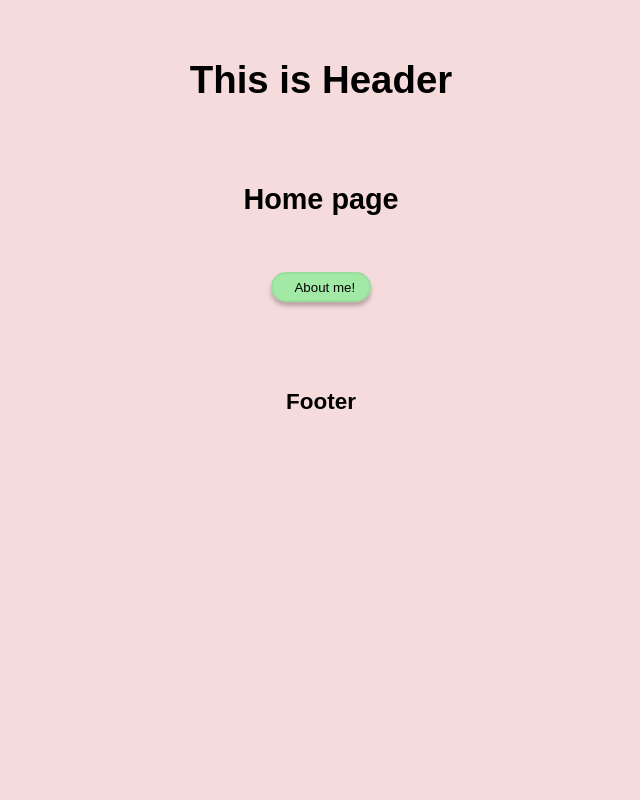
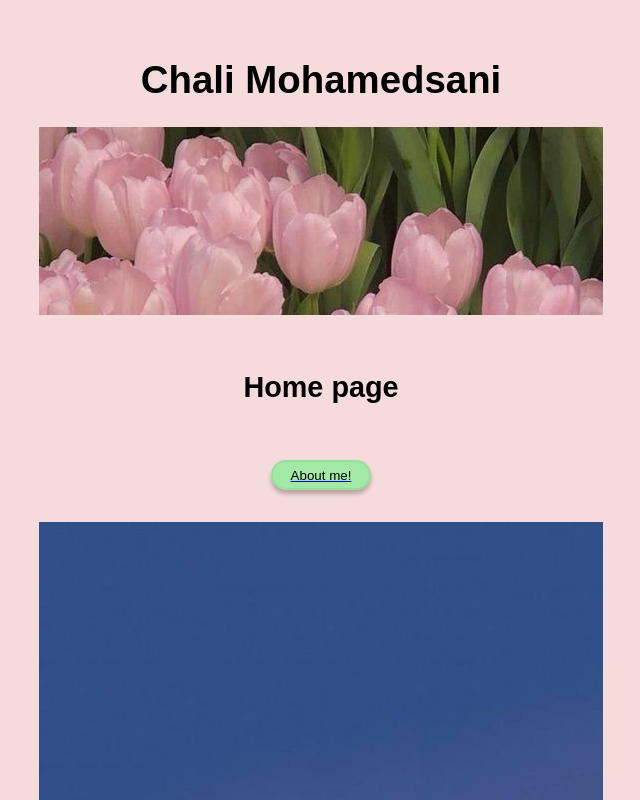
Before and after one commit to Chali96/my-react-portfolio, a React (Create React App) app: page / in a window 1280 px wide. Shown: the top 800 px of the page, without its empty margins (319-959 px from the left). Built offline with nearby package versions, Linux system fonts and the light colour scheme.

Commit message:
added the header

```diff
--- a/src/App.js
+++ b/src/App.js
@@ -4,7 +4,7 @@ import Contact from './components/Contact';
 import About from './components/About';
 import Footer from "./components/Footer"
 import Header from './components/Header';
-import Index from './index.css'
+
 
 
 function App() {
--- a/src/components/About.js
+++ b/src/components/About.js
@@ -2,7 +2,7 @@ import Header from './Header';
 
 const About = () => {
     return (
-    <div>
+    <div className='container'>
         <h4>
             About page!
         </h4>
--- a/src/components/Header.js
+++ b/src/components/Header.js
@@ -1,9 +1,12 @@
+import header from './images/header.jpeg';
+
 const Header = () => {
     return (
      <div className="container">
         <h1>
-            This is Header
+            Chali Mohamedsani
         </h1>
+        <img src={header} alt="first image" />
      </div>
     );
 };
--- a/src/components/Home.js
+++ b/src/components/Home.js
@@ -1,4 +1,6 @@
 import { Link } from 'react-router-dom';
+import image1 from './images/image1.jpeg';
+
 
 const Home = () => {
     return (
@@ -6,9 +8,14 @@ const Home = () => {
           <h2> Home page  </h2>
 
 
-           <button className='btn'>  <Link className='btntext' to="/about" />
-           About me!
-           </button>
+
+
+           <Link className='btntext' to="/about">
+             <button className='btn'>  About me!   </button>
+            </Link>
+
+
+           <img src={image1} alt="first image" />
 
 
 
```
Also changed, not shown: src/components/images/header.jpeg (added).
